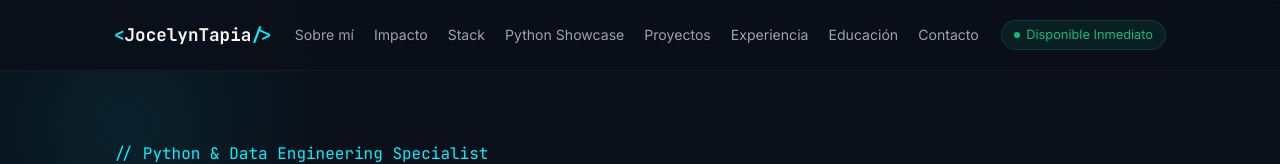
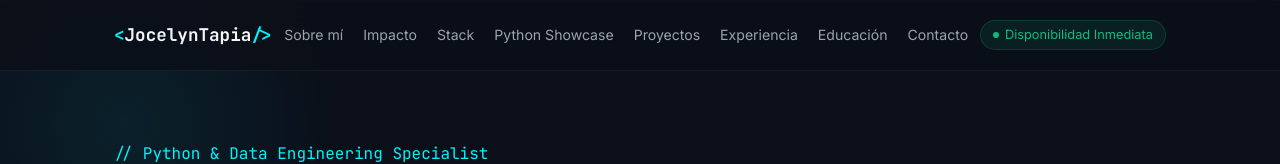
Before and after one commit to jocetapiadev/portafolio, a plain HTML site: page index.html in a window 1280 px wide. Shown: the top 164 px of the page. Drawn offline with Linux system fonts and the light colour scheme.

Commit message:
Actualización en index.html

```diff
--- a/index.html
+++ b/index.html
@@ -35,7 +35,7 @@
                 </ul>
                 <div class="status-badge">
                     <span class="status-dot"></span>
-                    Disponible Inmediato
+                    Disponibilidad Inmediata
                 </div>
             </nav>
         </div>
```
